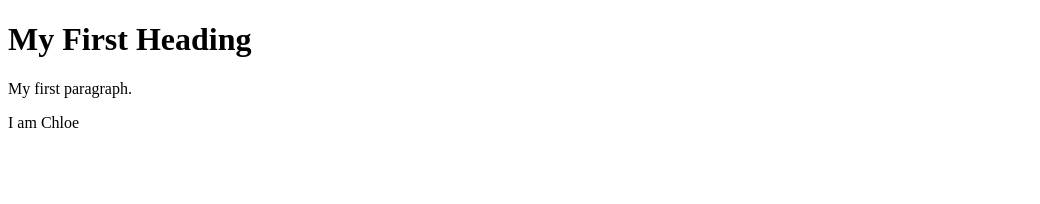
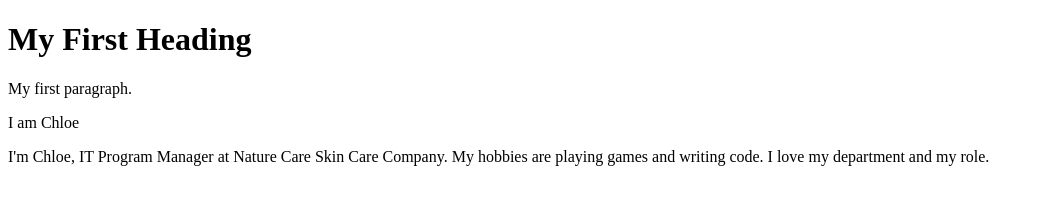
Before and after one commit to duyinlu/ICT523, a plain HTML site: page index.html in a window 1280 px wide. Shown: the whole page, without its empty margins (0-1040 px from the left). Drawn offline with Linux system fonts and the light colour scheme.

Commit message:
Update index.html

```diff
--- a/index.html
+++ b/index.html
@@ -6,5 +6,7 @@
  <p>My first paragraph.</p >
  </p > I am Chloe</p >
 
+<p>I'm Chloe, IT Program Manager at Nature Care Skin Care Company. My hobbies are playing games and writing code. I love my department and my role.</p >
+
  </body>
  </html>
```
